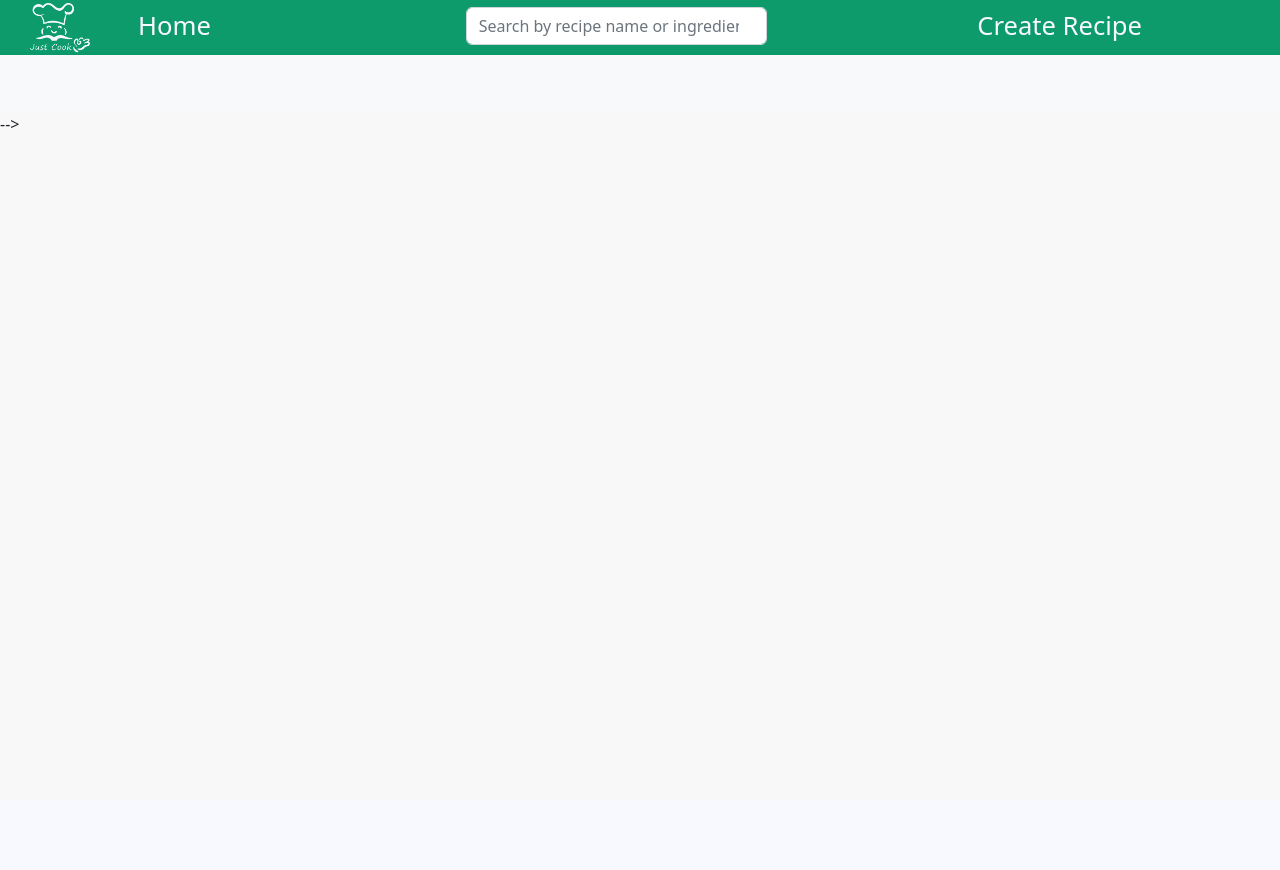
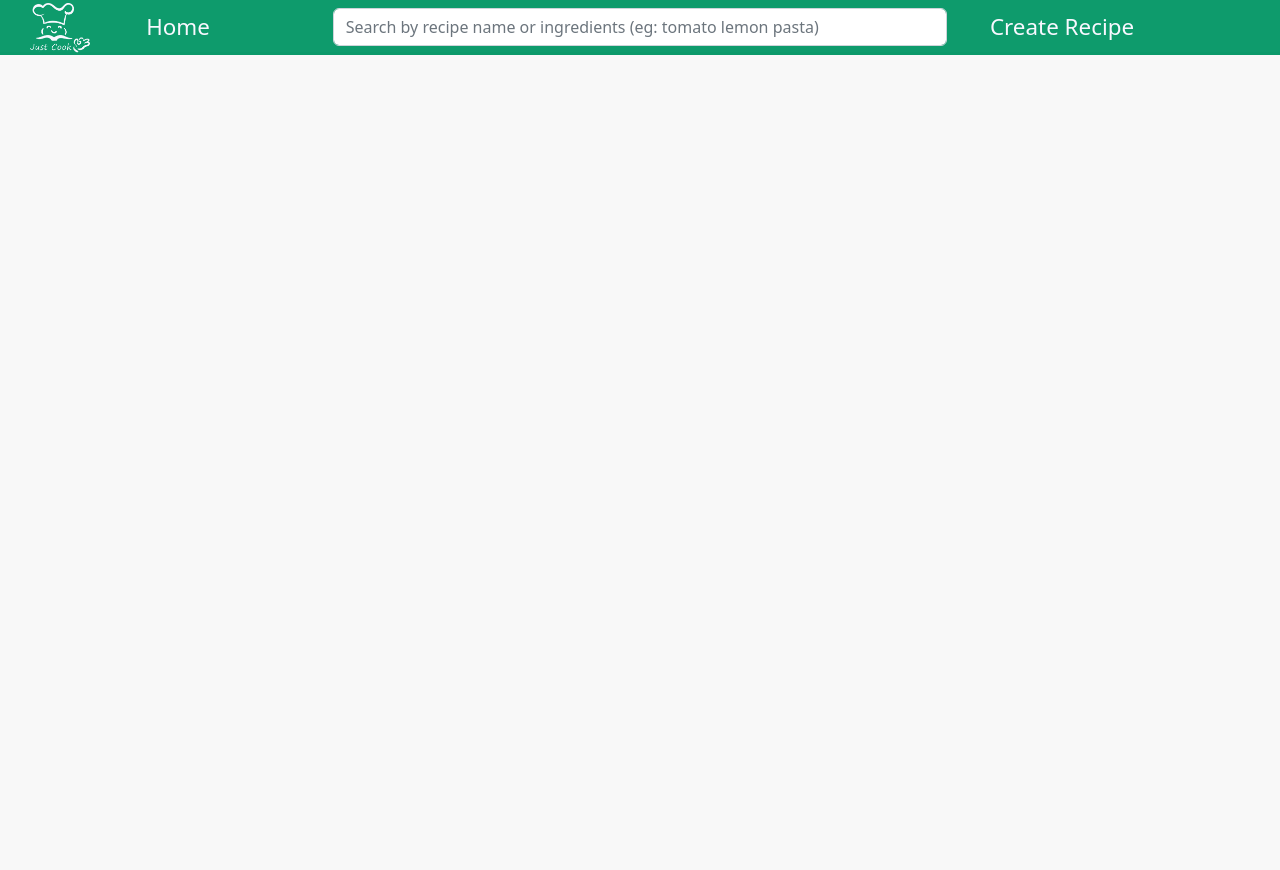
Before and after one commit to Fortivera/Recipe_webapp, a Django app: template base/templates/base/search.html in a window 1280 px wide. Before the commit the page ends 128 px from the top, so only its background shows below. Run offline with Django 4.2, Linux system fonts and the light colour scheme; the template is opened without the code that fills it, so the values that code supplies are empty; parts of the project's set-up code (start-up, migrations or seed data) failed here and were passed over.

Commit message:
Change the scalability of elements

```diff
--- a/base/templates/base/search.html
+++ b/base/templates/base/search.html
@@ -1,4 +1,3 @@
-
 {% extends 'main.html' %}
 
 {% block content %}
@@ -6,73 +5,15 @@
 
 <link rel="stylesheet" href='{% static "styles/search.css" %}'>
 
-<div class="album py-5 bg-light">
-    <div class="container">
-        <div class="row">
+<main class="base">
+    <div class="content-container">
         {% for recipe in query_recipes %}
-            <div class="col-sm-4 py-2">
-                    <a class="text-dark" href="">
-                        <div class="card mb-4 box-shadow">
-                            <div  class="card-body">
+        <div class="box">
+                <div class="img-cont">
                     {% if recipe.dish_img %}
                         <a href="{% url 'show_selected_page' recipe.pk %}">
-                                    <img class="img" src='{{recipe.dish_img.url}}' alt="Card image cap"  >
+                            <img class="img" src='{{recipe.dish_img.url}}' alt="Card image cap">
                         </a>
-                                {% endif %}
-                                <div class="dish-link-container">
-                                    <a class="dish-link" href="{% url 'show_selected_page' recipe.pk %}">
-                                        {{recipe.dish_name}}
-                                    </a>
-                                </div>
-                                <div class="d-flex justify-content-between align-items-center">
-
-                                </div>
-                            </div>
-
-                        </div>
-                    </a>
-
-            </div>
-            {% endfor %}
-        </div>
-
-    </div>
-</div>
-
-<!-- <style>
- body{
-    top: 100px;
- }
-.box-grid{
-    display: grid;
-    grid-template-columns: 1fr 1fr 1fr;
-    column-gap: 10px;
-    row-gap: 30px;
-
-}
-.box{
-    width: 310px;
-    padding: 10px 10px 10px 30px;
-
-}
-.img-container{
-    width: 300px;
-    border: 1px solid grey;
-}
-img{
-    width: 100%;
-}
-
-</style>
-<main class="box-grid">
-    {% for recipe in query_recipes %}
-    <div class="box">
-        <div class="img-container">
-            {% if recipe.dish_img %}
-                <a href="{% url 'show_selected_page' recipe.pk %}">
-                    <img class="img" src='{% static "CHEESEBURGER SALAD WITH ANIMAL SAUCE DRESSING.jpg" %}' alt="Card image cap"  >
-                    <!-- <img class="img" src='{{recipe.dish_img.url}}' alt="Card image cap"  >                                     -->
-                <!-- </a>
                     {% endif %}
                 </div>
                 <div class="box-text">
@@ -82,7 +23,8 @@ img{
                 </div>
         </div>
         {% endfor %}
-</main> --> -->
+    </div>
+</main>
 
 
-{% endblock %}
+{% endblock %} -->
--- a/recipes/settings.py
+++ b/recipes/settings.py
@@ -134,14 +134,12 @@ AWS_DEFAULT_ACL = None
 AWS_DEFAULT_FILE_STORAGE = 'storages.backends.s3boto3.S3Boto3Storage'
 AWS_S3_CUSTOM_DOMAIN = '%s.s3.amazonaws.com' % (AWS_STORAGE_BUCKET_NAME)
 
-
 AWS_LOCATION = 'static'
 STATICFILES_DIRS = [
     os.path.join(BASE_DIR, 'static'),
 ]
 STATIC_URL = 'https://%s/%s/' % (AWS_S3_CUSTOM_DOMAIN, AWS_LOCATION)
 STATICFILES_STORAGE = 'storages.backends.s3boto3.S3Boto3Storage'  #in charge of storage when you push your static files to S3 when your run "python manage.py collectstatic"
-
 
 MEDIA_ROOT = os.path.join(BASE_DIR, 'media')
 MEDIA_URL = 'media/'
@@ -152,6 +150,6 @@ DEFAULT_FILE_STORAGE = 'recipes.storages.MediaStorage'
 # STATIC_ROOT = os.path.join(BASE_DIR, 'staticfiles')     #where you files will go during development command "python manage.py collectstatic"
 # STATIC_URL = '/static/'                                 #where {% load static %} takes static files from, its your directory
 # STATICFILES_DIRS = [
-#      os.path.join(BASE_DIR, 'static'),                  #used for additional apps that use static, you list them
-#      ]
+#       os.path.join(BASE_DIR, 'static'),                  #used for additional apps that use static, you list them
+#     ]
 # MEDIA_URL = '/media/'                                   #downloaded media by django's default is collected in media folder
--- a/static/styles/nav_bar.css
+++ b/static/styles/nav_bar.css
@@ -1,65 +1,73 @@
 .nav-bar{
-    display: flex;
+    display: grid;
+    grid-template-columns: 10% 1fr 10%;
     flex-direction: row;
     position: fixed;
     top: 0;
     left: 0;
     right: 0;
-    align-items: center;
-
     background-color: rgb(14, 155, 108);
     height: 55px;
     z-index:1;
     border-bottom: 3px solid rgb(12, 153, 106);
 }
-#logo{
-    width: 10%;
+#left-section{
+    display: flex;
+}
+.img-container{
+    width: 60px;
+    margin-left: 30px;
+    margin-top: 2.5px;
 
 }
 .logo-img{
-    width: 60px;
-    margin-left: 30px;
-    margin-top: 5px;
-
+    width: 100%;
+}
+.middle-section{
+    display:flex;
+    flex-direction: row;
+    justify-content: space-between;
+    align-items: center;
+    text-align: center;
 }
 #homepage{
     display: flex;
-    padding-left: 10px;
-    padding-right: 10px;
-    color: #f8f8ff;
     align-items: center;
     justify-content: center;
-    margin-right: 3.5%;
+    color: #f8f8ff;
+    width: 100px;
+    height: 53px;
+    margin-right: 80px;
 }
+
 #homepage:hover{
     background-color:rgb(26, 167, 120);
-    height: 55px;
 }
 #homepage-text{
-    font-size: 1.6rem;
+    font-size: 1.4rem;
 }
 #search-bar{
+    align-items: center;
+    justify-content: center;
     font-size: auto;
     flex: 1;
-    align-items: center;
-
-    margin-left: 200px;
-    margin-right: 200px;
+    max-width: 60%;
 }
 #create-recipe{
     display: flex;
     align-items: center;
     justify-content: center;
-    padding-left: 10px;
-    padding-right: 10px;
+
     color: #f8f8ff;
-    text-align: end;
-    margin-right: 10%;
+    width: 180px;
+    height: 53px;
 }
 #create-recipe-text{
-    font-size: 1.6rem;
+    font-size: 1.4rem;
 }
 #create-recipe:hover{
     background-color:rgb(26, 167, 120);
-    height: 55px;
 }
+.right-section{
+    width: 10%;
+}
--- a/static/styles/search.css
+++ b/static/styles/search.css
@@ -1,34 +1,57 @@
-*:focus {
+:focus {
     outline: 0;
     outline: none;
 }
 html {
     -webkit-tap-highlight-color: transparent;
 }
-.album{
-    padding-top: 4rem !important;
+
+body{
+    position: relative;
+    top: 70px;
 }
-.container{
-    max-width: 1440px;
-    background-color: white;
-    margin-left: 20%;
-    margin-right: 20%;
-
+.base{
+    display: flex;
+    margin-left: 10%;
+    margin-right: 10%;
+    width: 80%;
+    justify-content: center;
+    align-content: center;
 }
-.col-sm-4 {
-
-    width: 360px;
-
+.content-container{
+    position: absolute;
+    display: grid;
+    justify-content: center;
+    grid-template-columns: 1fr 1fr 1fr;
+    row-gap: 50px;
+    column-gap: 35px;
+    margin-left: 5%;
+    margin-right: 5%;
 }
-.card-body{
-    height: 485px;
-    vertical-align: middle;
-    object-fit: contain;
+.box{
+    justify-content: center;
+    align-items: center;
+    max-width: 500px;
+    padding: 10px 20px;
+    height: 550px;
+    border: 2px solid lightgrey;
+    border-radius: 5px;
 }
-.dish-link-container{
-    margin: 1%;
+.img-cont{
+    display: block;
+    display: block;
+    margin-left: auto;
+    margin-right: auto;
+    max-width: 350px;
+}
+img{
+    width: 100%;
+    border-radius: 5px;
+}
+.box-text{
     text-align: center;
-    font-weight:normal;
+    padding-top: 3px;
+    width: 340px;
 }
 .dish-link{
     text-decoration: none;
@@ -41,10 +64,3 @@ html {
 .dish-link:hover{
     color: #3a9691;
 }
-.img{
-    width: 100%;
-    box-shadow: none;
-    vertical-align: middle;
-    object-fit: contain;
-    object-position: center;
-}
--- a/templates/nav_bar.html
+++ b/templates/nav_bar.html
@@ -2,11 +2,16 @@
 <link rel="stylesheet" href="{% static 'styles/nav_bar.css' %}">
 
 <nav class="nav-bar">
-  <div id="logo">
+  <div id="left-section">
+    <div class="img-container">
       <img class="logo-img" src="{% static 'profile-cook.png' %}" alt="">
     </div>
+  </div>
+  <div class="middle-section">
     <div id="homepage">
+      <div class="homepage-border">
         <a id="homepage-text" class="navbar-brand" href="/">Home</a>
+      </div>
     </div>
     <div id="search-bar">
         <form action="{% url 'show_searched_page' %}" method="post">
@@ -14,10 +19,11 @@
           <div id="search-input">
             <input class="form-control" id="search" type="search" placeholder="Search by recipe name or ingredients (eg: tomato lemon pasta)" name="searched">
           </div>
-
       </form>
     </div>
     <div id="create-recipe">
       <a id="create-recipe-text" class="nav-link" href="{% url 'show_create_recipe' %}">Create Recipe</a>
     </div>
+  </div>
+  <div class="right-section"></div>
 </nav>
```
Also changed, not shown: base/templates/base/selected_recipe.html (+5 -5 lines), static/styles/home.css (+11 -9 lines), static/styles/selected_recipe.css (+13 -14 lines). Lines whose indentation alone changed are shown as unchanged.
